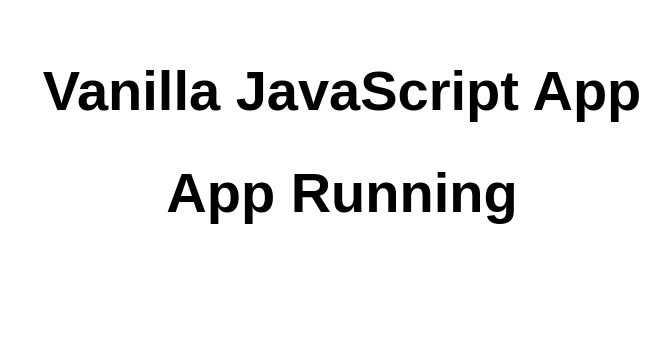
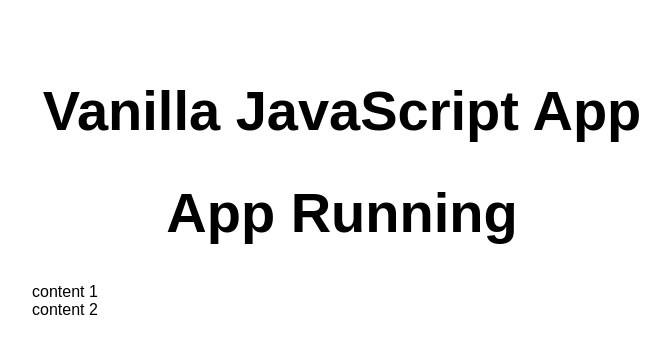
Before and after one commit to SergioManuelSilvestre/Jarvis-webApp, a plain HTML site: page src/index.html in a window 1280 px wide. Shown: the whole page, without its empty margins (298-968 px from the left). Drawn offline with Linux system fonts and the light colour scheme.

Commit message:
2º commit

```diff
--- a/src/index.html
+++ b/src/index.html
@@ -12,6 +12,10 @@
   <main>
     <h1>Vanilla JavaScript App</h1>
     <h1> App Running </h1>
+    <div class="TableContent AutoTopMargin">
+        <div> content 1 </div>
+        <div> content 2 </div>
+    </div>
   </main>
 </body>
 
--- a/src/styles.css
+++ b/src/styles.css
@@ -5,7 +5,7 @@
 html, body {
   margin: 0;
   border: 0;
-  padding: 0;
+  padding: 10px;
   background-color: #fff;
 }
 
@@ -19,3 +19,12 @@ main > h1 {
   text-align: center;
   font-size: 3.5em;
 }
+
+.AutoTopMargin {
+    margin-top : 20px;
+}
+
+.TableContent {
+    display: grid;
+    grid-auto-columns: 1fr 1fr
+}
```
